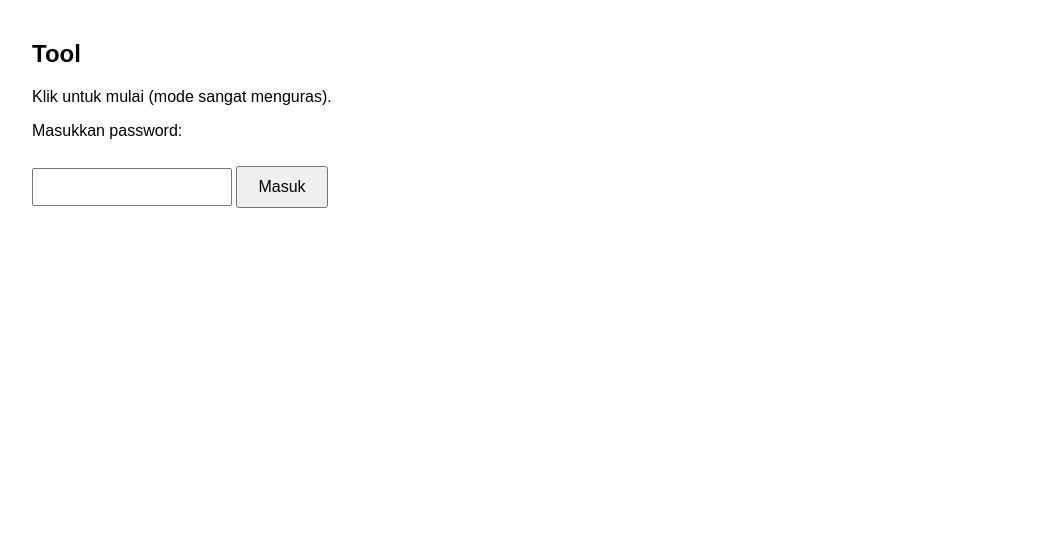
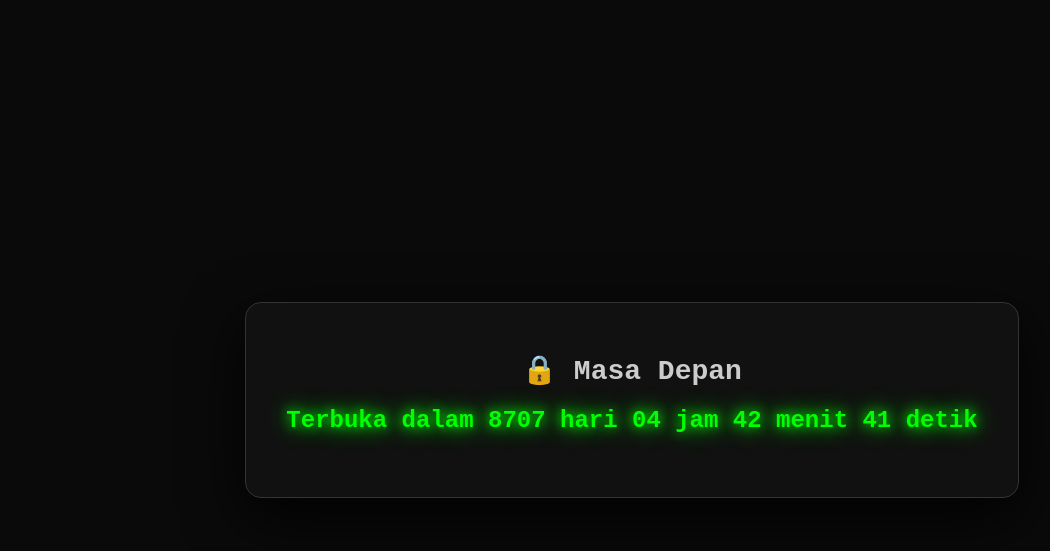
Before and after one commit to eusheirhao/Go2050, a plain HTML site: page internet.html in a window 1280 px wide. Shown: the whole page, without its empty margins (8-1058 px from the left). Drawn offline with Linux system fonts and the light colour scheme.

Commit message:
Refactor HTML structure and styles for maintenance mode

```diff
--- a/internet.html
+++ b/internet.html
@@ -1,126 +1,196 @@
 <!DOCTYPE html>
 <html lang="id">
 <head>
-  <meta charset="UTF-8">
-  <meta name="viewport" content="width=device-width, initial-scale=1.0">
-  <title>Tool</title>
+  <meta charset="UTF-8" />
+  <meta name="viewport" content="width=device-width, initial-scale=1.0" />
+  <title>2050</title>
+
   <style>
-    body { font-family: Arial, sans-serif; margin: 40px; background: white; color: black; }
-    h1 { font-size: 24px; margin-bottom: 20px; }
-    #log { width: 100%; max-width: 800px; height: 300px; border: 1px solid #ccc; padding: 10px; overflow-y: auto; background: #f8f8f8; font-family: monospace; font-size: 14px; }
-    button { padding: 10px 20px; margin: 10px 10px 10px 0; font-size: 16px; cursor: pointer; }
+    * { margin:0; padding:0; box-sizing:border-box; }
+
+    body {
+      font-family: 'Courier New', monospace;
+      background: #000;
+      color: #0f0;
+      min-height: 100vh;
+      overflow: hidden;
+    }
+
+    /* ── MAINTENANCE ── */
+    #maintenance {
+      position: fixed;
+      inset: 0;
+      background: #0a0a0a;
+      display: flex;
+      justify-content: center;
+      align-items: center;
+      z-index: 9999;
+      transition: opacity 1s ease-out;
+    }
+
+    .maintenanceBox {
+      background: #111;
+      padding: 50px 40px;
+      border-radius: 16px;
+      text-align: center;
+      border: 1px solid #333;
+      box-shadow: 0 20px 60px rgba(0,0,0,0.9);
+      max-width: 90%;
+    }
+
+    .maintenanceBox h1 {
+      font-size: 28px;
+      margin-bottom: 20px;
+      color: #ccc;
+    }
+
+    #countdown {
+      margin-top: 12px;
+      color: #0f0;
+      font-size: 24px;
+      font-weight: bold;
+      text-shadow: 0 0 12px #0f0, 0 0 24px #0f0;
+      min-height: 40px;
+      transition: all 0.3s ease;
+    }
+
+    #countdown::after {
+      content: '';
+      animation: blink 1.2s infinite;
+    }
+
+    @keyframes blink {
+      0%,100% { opacity: 0.4; }
+      50%     { opacity: 1; }
+    }
+
+    /* ── MATRIX RAIN ── */
+    canvas {
+      position: fixed;
+      top: 0; left: 0;
+      z-index: 1;
+    }
+
+    .overlay-text {
+      position: absolute;
+      top: 50%;
+      left: 50%;
+      transform: translate(-50%, -50%);
+      font-family: 'Courier New', monospace;
+      color: #0f0;
+      text-align: center;
+      text-shadow: 0 0 20px #0f0, 0 0 40px #0f0;
+      pointer-events: none;
+      z-index: 10;
+      white-space: nowrap;
+    }
+
+    .big-year {
+      font-size: clamp(70px, 20vw, 180px);
+      font-weight: bold;
+      margin: 10px 0;
+    }
+
+    .small {
+      font-size: clamp(20px, 5.5vw, 42px);
+      opacity: 0.85;
+      margin-top: 15px;
+    }
   </style>
 </head>
 <body>
 
-  <h1>Tool</h1>
-  <p>Klik untuk mulai (mode sangat menguras).</p>
+<!-- MAINTENANCE -->
+<div id="maintenance">
+  <div class="maintenanceBox">
+    <h1>🔒 Masa Depan</h1>
+    <div id="countdown">Menghitung waktu...</div>
+  </div>
+</div>
 
-  <div id="password-screen">
-    <p>Masukkan password:</p>
-    <input type="password" id="pass" style="padding:8px; font-size:16px; width:180px;">
-    <button onclick="checkPass()">Masuk</button>
-    <p id="wrong" style="color:red; display:none;">Password salah</p>
-  </div>
+<!-- MATRIX RAIN + TEXT -->
+<canvas id="c"></canvas>
 
-  <div id="main" style="display:none;">
-    <button onclick="start()">Mulai</button>
-    <button onclick="stop()">Berhenti</button>
+<div class="overlay-text" id="matrixText">
+  <div>Haii</div>
+  <div class="big-year">2050</div>
+  <div class="small">aku kholiddzz dari 2026</div>
+</div>
 
-    <div id="log">Status...</div>
-  </div>
+<script>
+// ── TARGET WAKTU (format: YYYY-MM-DD HH:mm:ss) ──
+const selesaiMaintenance = "2050-01-12 20:30:00";
 
-  <script>
-    const PASSWORD = "1342";
-    let isRunning = false;
-    const logEl = document.getElementById('log');
+const targetTime = new Date(selesaiMaintenance).getTime();
 
-    function checkPass() {
-      if (document.getElementById('pass').value === PASSWORD) {
-        document.getElementById('password-screen').style.display = 'none';
-        document.getElementById('main').style.display = 'block';
-        log("Password benar. Mode super boros aktif.");
-      } else {
-        document.getElementById('wrong').style.display = 'block';
-        setTimeout(() => document.getElementById('wrong').style.display = 'none', 2000);
-      }
-    }
+// ── UPDATE COUNTDOWN LEBIH HALUS ──
+function updateCountdown() {
+  const now = Date.now();
+  const diff = targetTime - now;
 
-    const bigFiles = [
-      "https://speed.hetzner.de/100GB.bin",
-      "https://proof.ovh.net/files/100Gb.dat",
-      "https://speed.cloudflare.com/__down?bytes=100000000000",
-      "https://speed.cloudflare.com/__down?bytes=200000000000",
-      "https://speed.cloudflare.com/__down?bytes=400000000000",
-      "https://speed.cloudflare.com/__down?bytes=600000000000",
-      "https://speedtest.tele2.net/100GB.zip",
-      "https://speed.ftp.si/100GB.test",
-      "https://speedtest.wtnet.de/files/100gb.bin",
-      "https://lg.fra1.fra1.boson.net/100GB.test",
-      "https://speedtest.ftp.otenet.gr/files/test100Gb.db"
-    ];
+  if (diff <= 0) {
+    document.getElementById("maintenance").style.opacity = "0";
+    setTimeout(() => {
+      document.getElementById("maintenance").style.display = "none";
+    }, 1000);
+    return;
+  }
 
-    function log(text) {
-      const time = new Date().toLocaleTimeString();
-      logEl.innerHTML += `[${time}] ${text}<br>`;
-      logEl.scrollTop = logEl.scrollHeight;
-    }
+  const hari   = Math.floor(diff / 86400000);
+  const jam    = Math.floor((diff % 86400000) / 3600000);
+  const menit  = Math.floor((diff % 3600000) / 60000);
+  const detik  = Math.floor((diff % 60000) / 1000);
 
-    async function consumeData(url) {
-      try {
-        const cacheBuster = '?t=' + Date.now() + Math.random().toString(36).slice(2,12);
-        const response = await fetch(url + cacheBuster, {
-          cache: 'no-store',
-          mode: 'no-cors',
-          referrerPolicy: 'no-referrer',
-          keepalive: true
-        });
+  const parts = [];
+  if (hari   > 0) parts.push(`${hari} hari`);
+  if (jam    > 0 || parts.length > 0) parts.push(`${jam.toString().padStart(2,'0')} jam`);
+  if (menit  > 0 || parts.length > 0) parts.push(`${menit.toString().padStart(2,'0')} menit`);
+  parts.push(`${detik.toString().padStart(2,'0')} detik`);
 
-        // baca body sampai habis biar data beneran ter-download
-        if (response.body) {
-          const reader = response.body.getReader();
-          while (true) {
-            const { done } = await reader.read();
-            if (done) break;
-          }
-        }
-      } catch {}
-    }
+  document.getElementById("countdown").textContent = "Terbuka dalam " + parts.join(" ");
+}
 
-    async function worker() {
-      while (isRunning) {
-        const url = bigFiles[Math.floor(Math.random() * bigFiles.length)];
-        log(`Narikin → ${url.split('/').pop() || url}`);
+// Update lebih sering biar terasa hidup (200ms)
+setInterval(updateCountdown, 200);
+updateCountdown(); // panggil langsung sekali
 
-        const promises = [];
-        for (let i = 0; i < 18; i++) {          // 18 paralel per worker
-          promises.push(consumeData(url));
-        }
+// ── MATRIX RAIN ──
+const canvas = document.getElementById('c');
+const ctx = canvas.getContext('2d');
 
-        await Promise.allSettled(promises);
+function resizeCanvas() {
+  canvas.height = window.innerHeight;
+  canvas.width = window.innerWidth;
+}
+resizeCanvas();
+window.addEventListener('resize', resizeCanvas);
 
-        // jeda sangat pendek supaya lebih ganas
-        await new Promise(r => setTimeout(r, 80 + Math.random() * 320)); // 80 – 400 ms
-      }
-    }
+const chars = '01アイウエオカキクケコサシスセソタチツテトナニヌネノハヒフヘホマミムメモヤユヨラリルレロワヲンabcdefghijklmnopqrstuvwxyzABCDEFGHIJKLMNOPQRSTUVWXYZ0123456789@#$%^&*';
+const fontSize = 16;
+let columns = Math.floor(canvas.width / fontSize);
+let drops = Array(columns).fill(1);
 
-    function start() {
-      if (isRunning) return;
-      isRunning = true;
-      log("MULAI NGURAS KUOTA – MODE SANGAT PARAH");
+function drawMatrix() {
+  ctx.fillStyle = 'rgba(0,0,0,0.05)';
+  ctx.fillRect(0, 0, canvas.width, canvas.height);
 
-      // jumlah worker dinaikkan lagi
-      for (let i = 0; i < 90; i++) {
-        worker();
-      }
-    }
+  ctx.fillStyle = '#0f0';
+  ctx.font = fontSize + 'px monospace';
 
-    function stop() {
-      isRunning = false;
-      log("Berhenti");
-    }
+  for (let i = 0; i < drops.length; i++) {
+    const text = chars.charAt(Math.floor(Math.random() * chars.length));
+    const x = i * fontSize;
+    const y = drops[i] * fontSize;
 
-  </script>
+    ctx.fillText(text, x, y);
+
+    if (y > canvas.height && Math.random() > 0.975) drops[i] = 0;
+    drops[i]++;
+  }
+}
+
+setInterval(drawMatrix, 35);
+</script>
 
 </body>
 </html>
```
